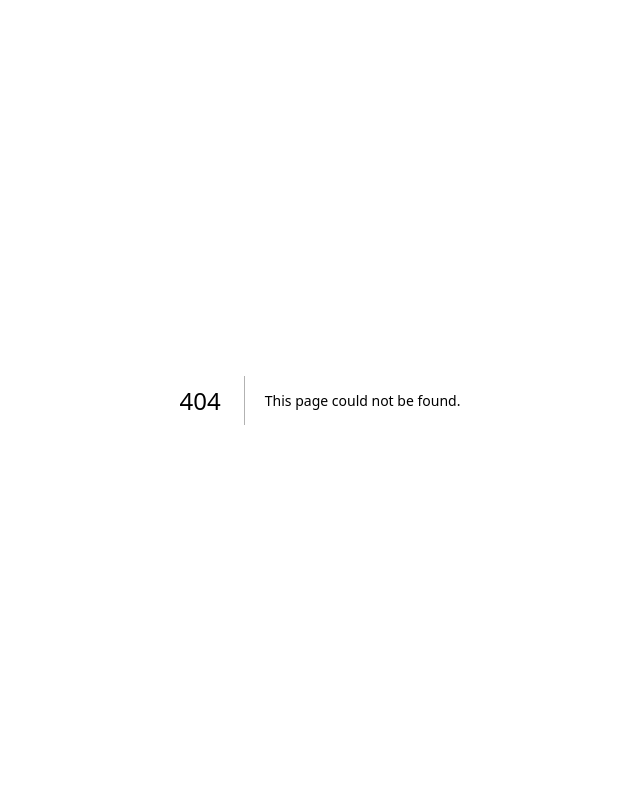
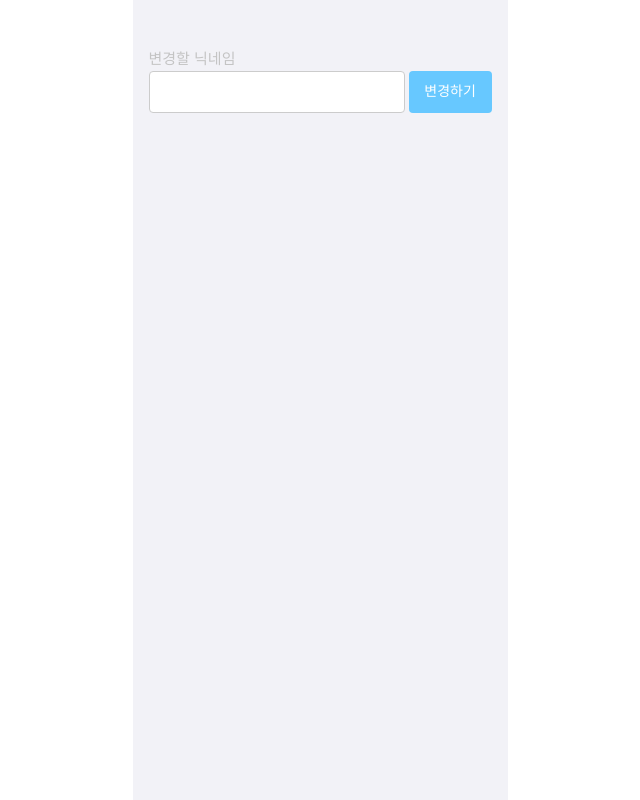
Before and after one commit to 4-frame-photos-map/frontend, a Next.js app: page /my/edit in a window 1280 px wide. Before the commit this address had no page. Shown: the whole page, without its empty margins (320-960 px from the left). Built offline with nearby package versions, Linux system fonts and the light colour scheme; a web font is replaced by a local one.

Commit message:
feat : 닉네임 수정 페이지 생성

```diff
--- /dev/null
+++ b/src/pages/my/edit.tsx
@@ -0,0 +1,47 @@
+import PageLayout from '@/components/common/PageLayout';
+import { useForm } from 'react-hook-form';
+import tw from 'tailwind-styled-components';
+
+type FormValue = {
+  nickname: string;
+};
+
+const EditContainer = tw.div`
+mt-12 flex flex-col px-4
+`;
+
+const EditLabel = tw.label`
+text-[0.938rem] text-text-assitive
+`;
+
+const EditInputBox = tw.div`
+grid grid-cols-4 gap-1
+`;
+
+const EditInput = tw.input`
+col-span-3 h-[42px] rounded border border-[#CCCCCC] pl-1 text-label2
+`;
+
+const EditButton = tw.div`
+flex cursor-pointer items-center justify-center rounded bg-[#67C8FF] text-[0.875rem] text-white
+`;
+
+const Edit = () => {
+  const { register, handleSubmit } = useForm<FormValue>();
+  const onSubmit = () => {
+    console.log('form 전송');
+  };
+  return (
+    <PageLayout className="bg-white">
+      <EditContainer>
+        <EditLabel>변경할 닉네임</EditLabel>
+        <EditInputBox>
+          <EditInput {...register('nickname')} type="text" />
+          <EditButton onClick={handleSubmit(onSubmit)}>변경하기</EditButton>
+        </EditInputBox>
+      </EditContainer>
+    </PageLayout>
+  );
+};
+
+export default Edit;
```
